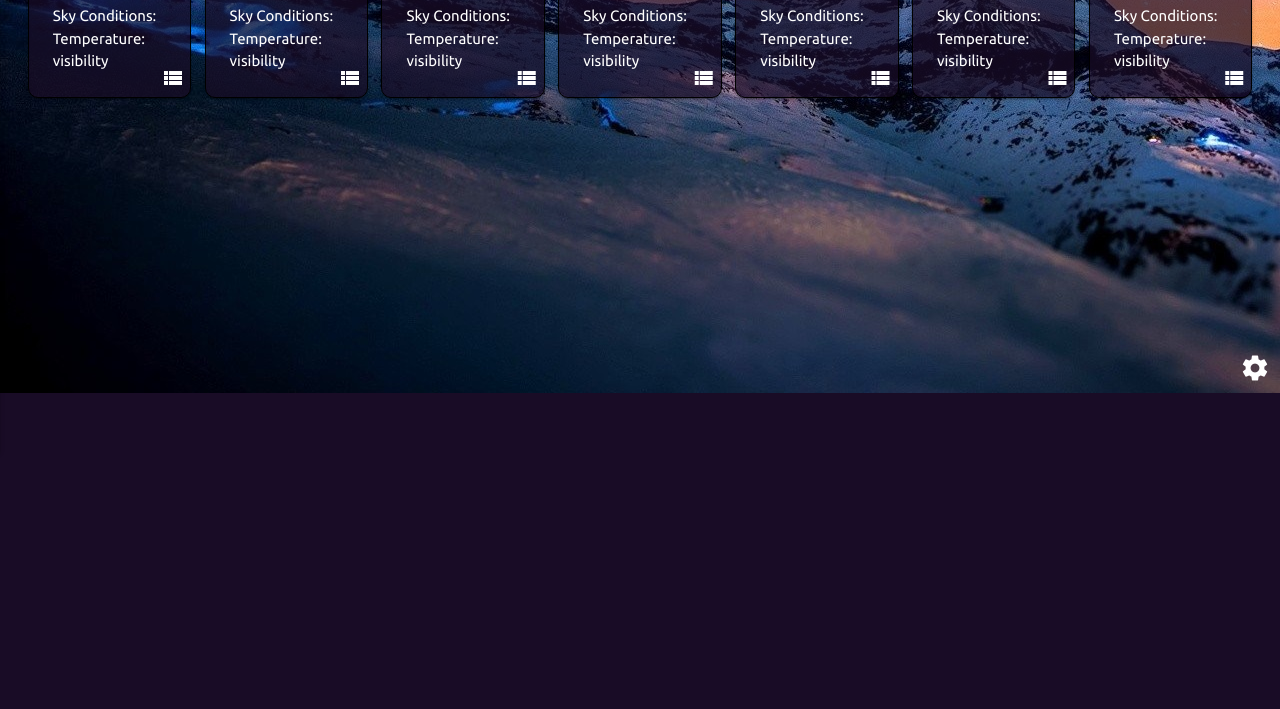
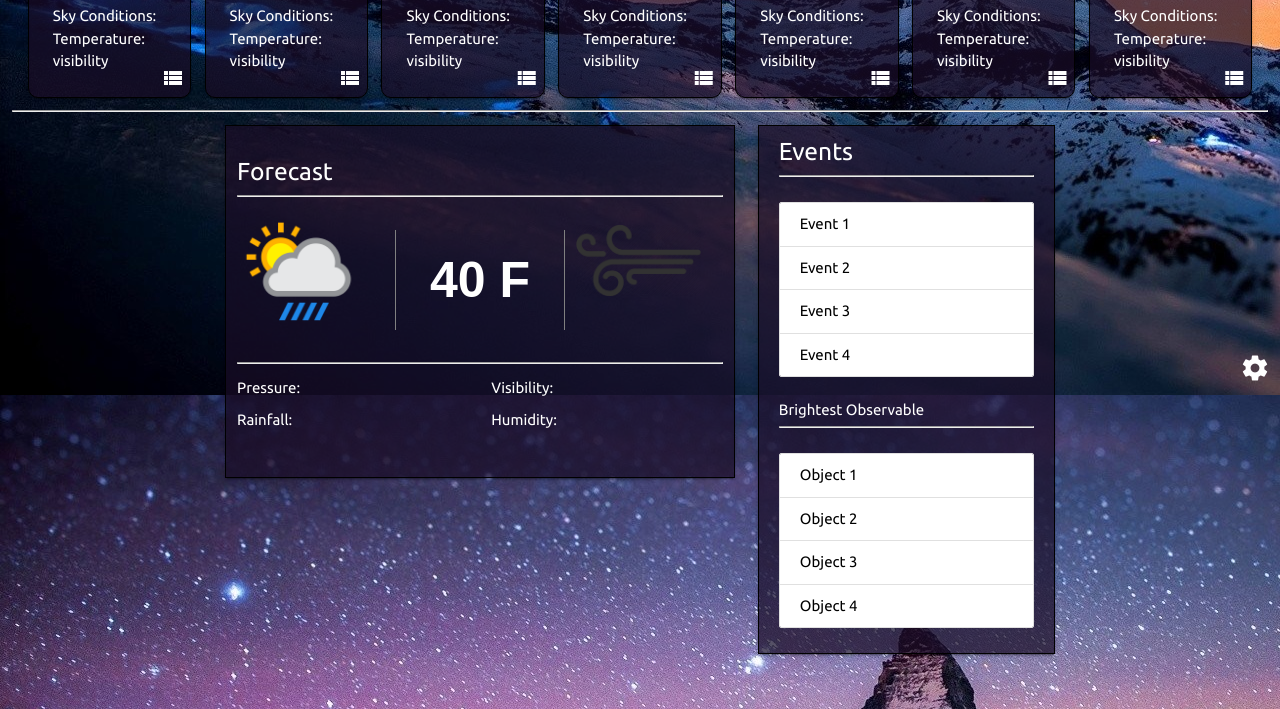
Before and after one commit to mkdinh/Group-Project-1, a plain HTML site: page index.html in a window 1280 px wide. Shown: the part 407-1116 px from the top of the page. Before the commit the page ends 800 px from the top, so only its background shows below. Drawn offline with nearby package versions, Linux system fonts and the light colour scheme; a web font is replaced by a local one.

Commit message:
day view

```diff
--- a/assets/css/style.css
+++ b/assets/css/style.css
@@ -83,6 +83,43 @@
 		color:white;
 	}
 
+	#today-weather{
+		text-align: left;
+		padding-top:20px;
+		padding-bottom:40px;
+		border-radius: 0;
+	}
+
+	#today-events{
+		text-align: left;
+		padding: 0 20px;
+		border-radius: 0;
+	}
+	#day-weather img{width:125px;}
+
+	#day-temperature{
+		font: bold 50px sans-serif;
+		margin: 25px auto;
+		text-align: center;
+		border-left: 1px solid grey;
+		border-right:1px solid grey;
+		line-height: 100px
+	}
+
+	#day-wind img{
+		width:125px;
+		margin: 20px auto;
+	}
+
+	.weather-info{
+		margin:5px 0;
+	}
+
+	.collection-events{
+		color:black;
+		margin:25px 0;
+	}
+
 	/*Login Page*/
 
 	.modal-login{
@@ -116,4 +153,6 @@
 		box-shadow: 0 0 5px black;
 		border:1px solid black;
 	}
+
+
  }
--- a/index.html
+++ b/index.html
@@ -195,6 +195,63 @@
 					    </div>
 					 </div>
 					<!-- end of action cards -->
+					<hr>
+					<!-- day view div -->
+					<div class="row">
+						<div class="col s2"></div>
+						<div class='col s5' id="today-weather-container">
+							<div class='col s12 card left' id="today-weather">
+								<h5> Forecast </h5>
+								<hr>
+
+								<div class='row'>
+									<div class='col s4' id='day-weather'><img src="assets/image/sample-weather.png"></div>
+									<div class='col s4' id='day-temperature'>40 F</div>
+									<div class='col s4' id='day-wind'><img src="assets/image/sample-wind.png"></div>
+								</div>
+								<hr>
+
+							<div class='row'>
+								<div class='col s6 weather-info'>Pressure:</div>
+								<div class='col s6 weather-info'>Visibility:</div>
+							</div>
+
+
+							<div class='row'>
+								<div class='col s6 weather-info'>Rainfall:</div>
+								<div class='col s6 weather-info'>Humidity:</div>
+							</div>
+
+
+
+							</div>
+						</div>
+
+						<div class='col s3' id="today-events-container">
+							<div class="col s12 card left" id ='today-events'>
+								<h5>Events</h5>
+								<hr>
+								 <ul class="collection collection-events">
+							      <li class="collection-item">Event 1</li>
+							      <li class="collection-item">Event 2</li>
+							      <li class="collection-item">Event 3</li>
+							      <li class="collection-item">Event 4</li>
+							    </ul>
+
+							    <h6>Brightest Observable</h6>
+								<hr>
+
+								 <ul class="collection collection-events">
+							      <li class="collection-item">Object 1</li>
+							      <li class="collection-item">Object 2</li>
+							      <li class="collection-item">Object 3</li>
+							      <li class="collection-item">Object 4</li>
+							    </ul>
+							</div>
+						</div>
+						<div class="col s2"></div>
+					<!-- close day view div -->
+					</div>
 				<!-- close col s12 div -->
 				</div>
 			<!-- close first row div -->
```
Also changed, not shown: assets/image/sample-weather.png (added), assets/image/sample-wind.png (added).
